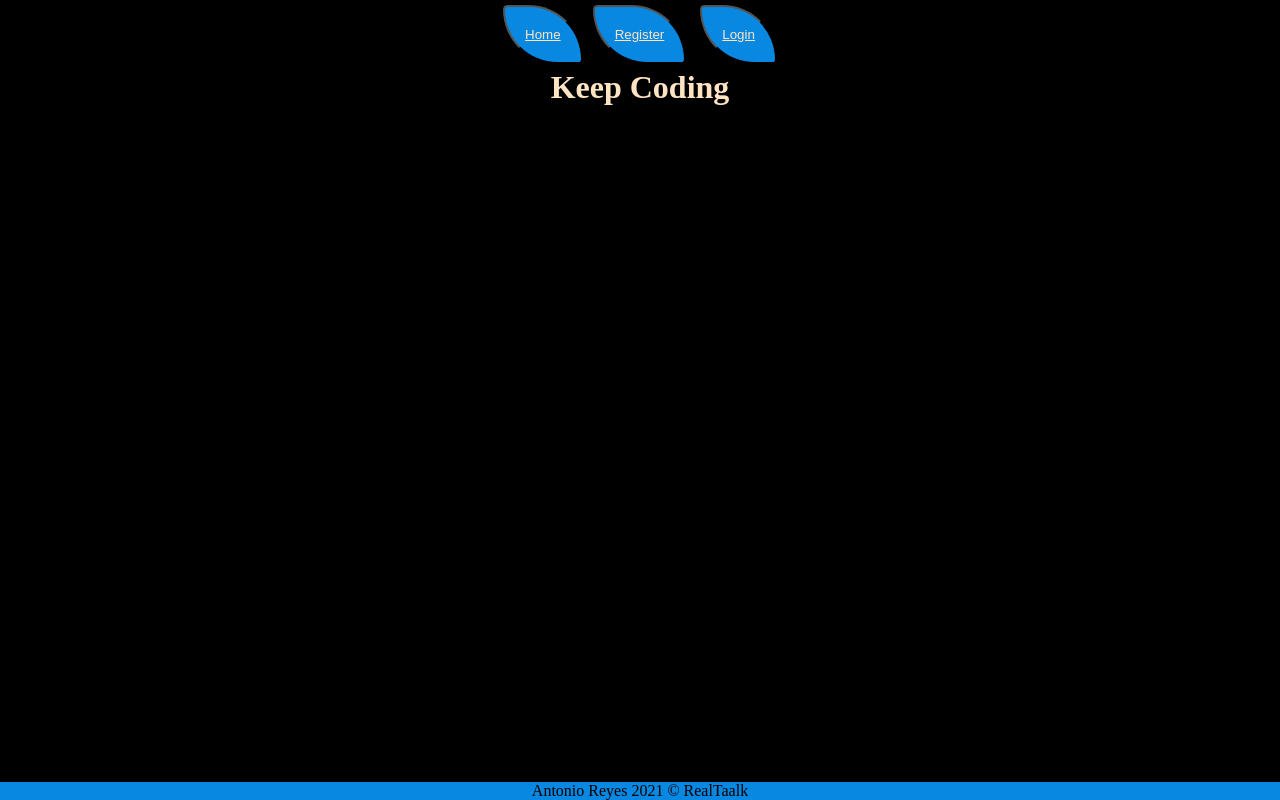
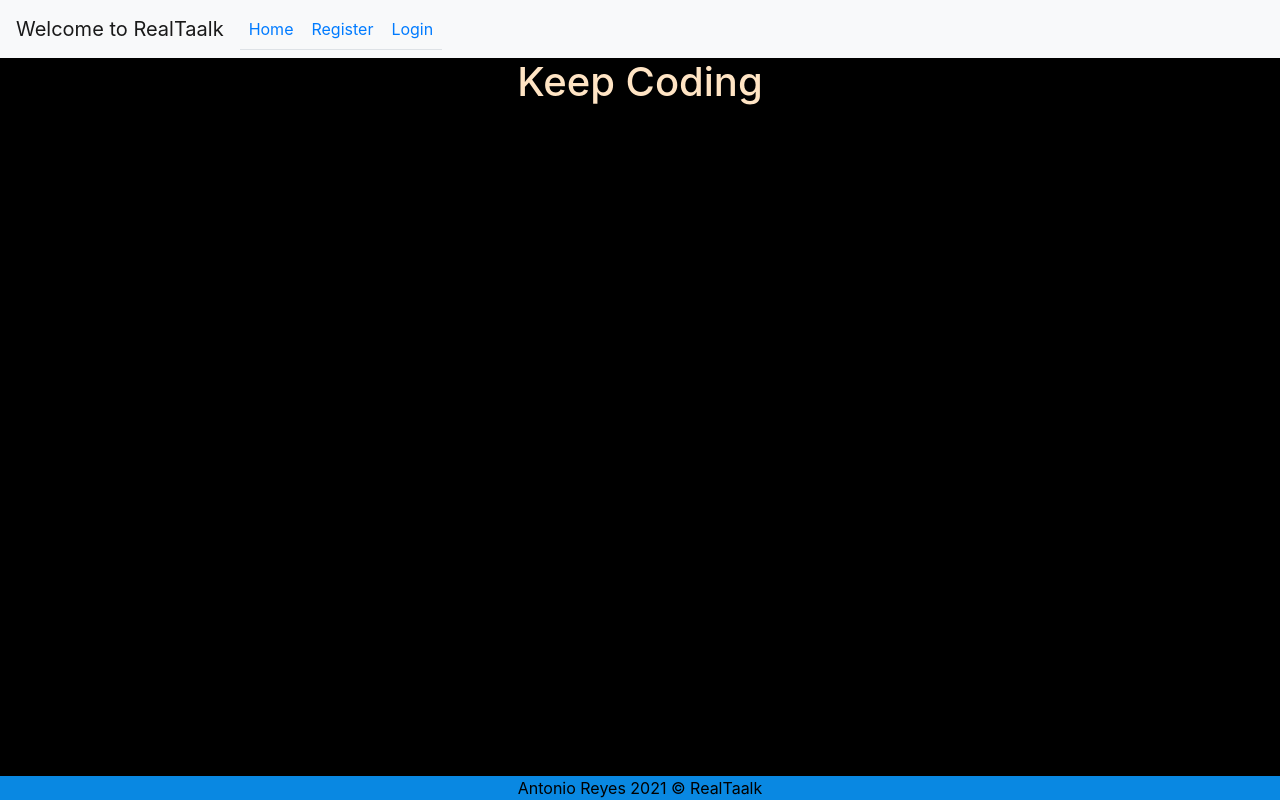
Before and after one commit to golden-state0fmind/RealTaalk-FrontEnd, a React (Create React App) app: page / in a window 1280 px wide. Built offline with nearby package versions, Linux system fonts and the light colour scheme.

Commit message:
changes header to NAVBAR

```diff
--- a/src/components/Header.js
+++ b/src/components/Header.js
@@ -1,35 +1,31 @@
-import React, { useState } from 'react';
+import React from 'react';
 import { Link } from 'react-router-dom';
-import {
-    Button, Card, CardBody, CardTitle
-} from 'reactstrap';
+import { Button, NavLink, Nav, Navbar } from "react-bootstrap";
+import 'bootstrap/dist/css/bootstrap.min.css'
+
+
 const Header = (props) => {
-    const [state, setState] = useState()
 
     return (
-        <header className="header">
-            <div>
-                <Card className="card">
-                    <CardBody className="card-body">
-                        <CardTitle tag="h5"></CardTitle>
-                        <Button className="regbtn"><Link to={'/'}>Home</Link></Button>
-                        <label className='links'>
+        <>
+            <Navbar bg="light" variant="light">
+                <Navbar.Brand href='/'>Welcome to RealTaalk</Navbar.Brand>
+                <Nav justify variant="tabs">
+                    <Nav.Link><Link to={'/'}>Home</Link></Nav.Link>
                     {props.currentUser ?
                         <>
-                                    <Link to={'/profile'}></Link>
-                                    <Button className="regbtn" href='/logout' onClick={props.logout}>Log Out</Button>
+                            <Nav.Link><Link to={'/profile'}></Link></Nav.Link>
+                            <Button variant="danger" href='/logout' onClick={props.logout}>Log Out</Button>
                         </>
                         :
                         <>
-                                    <Button className="regbtn"><Link to={'/register'}>Register</Link></Button>{' '}
-                                    <Button className="regbtn"><Link to={'/login'}>Login</Link></Button>
+                            <Nav.Link><Link to={'/register'}>Register</Link></Nav.Link>
+                            <Nav.Link><Link to={'/login'}>Login</Link></Nav.Link>
                         </>
                     }
-                        </label>
-                    </CardBody>
-                </Card>
-            </div>
-        </header>
+                </Nav>
+            </Navbar>
+        </>
     );
 }
 export default Header;
```
Lines whose indentation alone changed are shown as unchanged.
